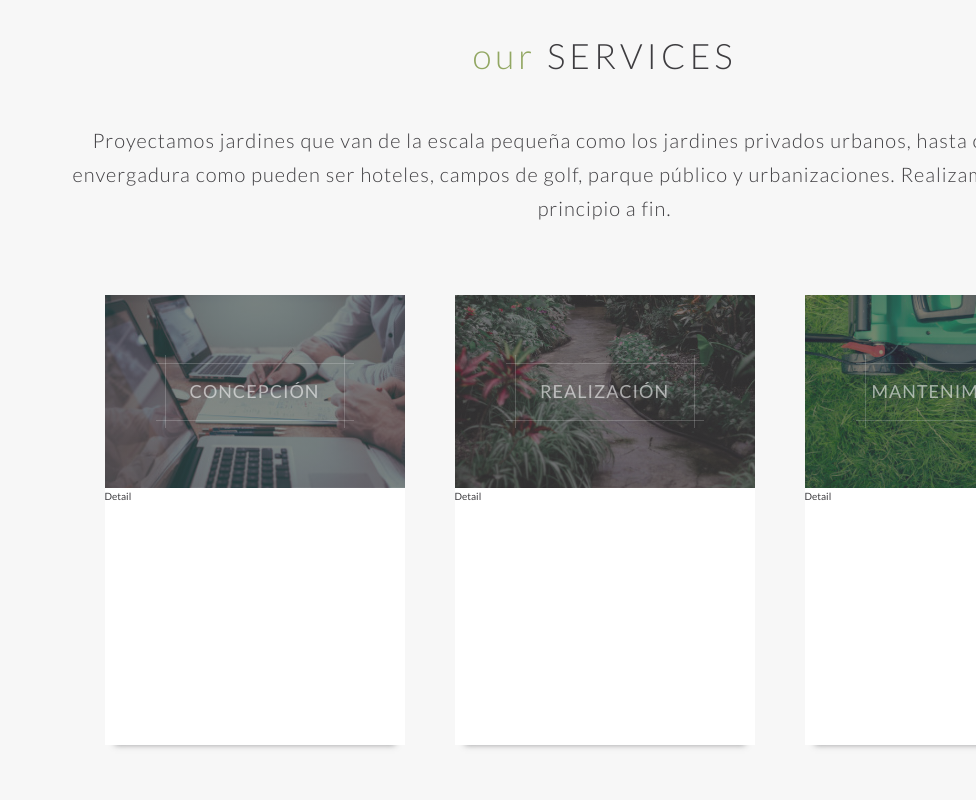
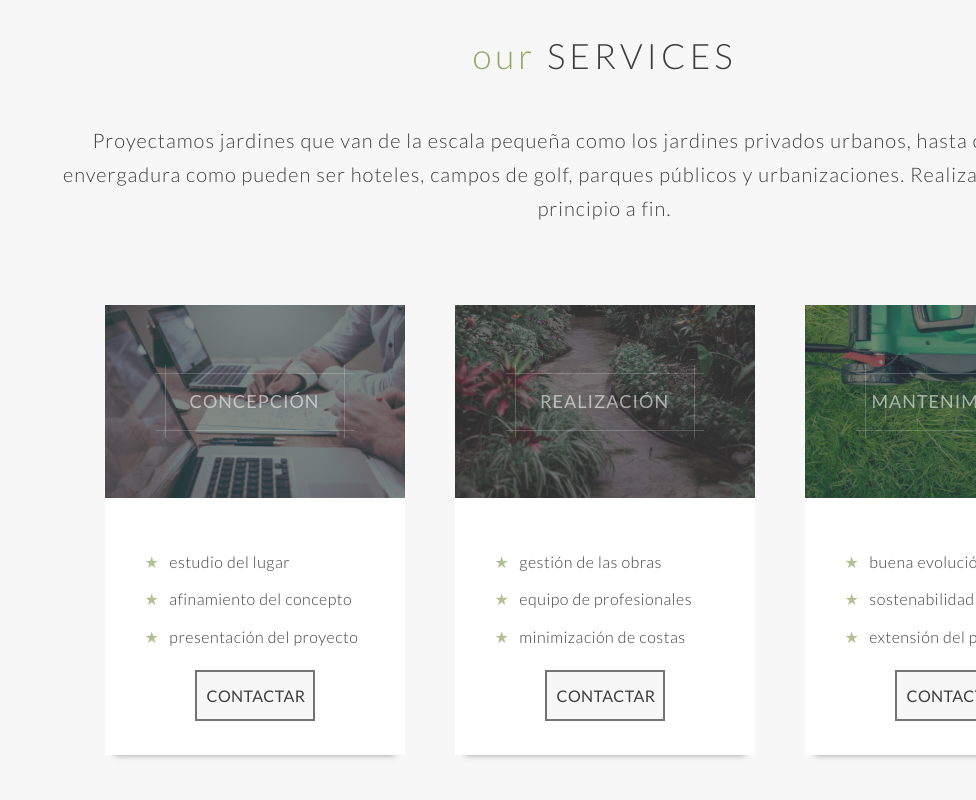
Before and after one commit to Code-Institute-Submissions/rumack-milestone-1, a website: page index.html in a window 1280 px wide. Shown: the part 2520-3320 px from the top of the page, without its empty margins (304-1280 px from the left). Drawn offline with Linux system fonts and the light colour scheme.

Commit message:
all sections completed

```diff
--- a/index.html
+++ b/index.html
@@ -40,9 +40,9 @@
                     </ul>
                     <div class="social header__social">
                         <ul class="social__list">
-                            <li class="social__item"><a href="#" class="social__link"><i class="fab fa-facebook-f social__icon"></i></a></li>
-                            <li class="social__item"><a href="#" class="social__link"><i class="fab fa-instagram social__icon"></i></a></li>
-                            <li class="social__item"><a href="#" class="social__link"><i class="fab fa-linkedin-in social__icon header__social-icon"></i></a></li>
+                            <li class="social__item"><a href="https://www.facebook.com" target="_blank" class="social__link"><i class="fab fa-facebook-f social__icon"></i></a></li>
+                            <li class="social__item"><a href="https://www.instagram.com" target="_blank" class="social__link"><i class="fab fa-instagram social__icon"></i></a></li>
+                            <li class="social__item"><a href="https://www.linkedin.com" target="_blank" class="social__link"><i class="fab fa-linkedin-in social__icon header__social-icon"></i></a></li>
                         </ul>
                     </div>
                 </nav>
@@ -146,7 +146,7 @@
             <section class="services" id="services">
                 <div class="services__intro">
                     <h2 class="heading--secondary"><span>Our</span> Services</h2>
-                    <h3 class="heading--tertiary">Proyectamos jardines que van de la escala pequeña como los jardines privados urbanos, hasta obras de mayor envergadura como pueden ser hoteles, campos de golf, parque público y urbanizaciones. Realizamos la obra desde principio a fin.</h3>
+                    <h3 class="heading--tertiary">Proyectamos jardines que van de la escala pequeña como los jardines privados urbanos, hasta obras de mayor envergadura como pueden ser hoteles, campos de golf, parques públicos y urbanizaciones. Realizamos la obra desde principio a fin.</h3>
                 </div>
                 <div class="services__content">
                     <div class="services__card">
@@ -161,7 +161,12 @@
                             </div>
                         </div>
                         <div class="services__card-detail">
-                            Detail
+                            <ul class="services__list">
+                                <li class="services__item">estudio del lugar</li>
+                                <li class="services__item">afinamiento del concepto</li>
+                                <li class="services__item">presentación del proyecto</li>
+                            </ul>
+                            <a href="#contact" class="services__link">Contactar</a>
                         </div>
                     </div>
                     <div class="services__card">
@@ -176,7 +181,12 @@
                             </div>
                         </div>
                         <div class="services__card-detail">
-                            Detail
+                            <ul class="services__list">
+                                <li class="services__item">gestión de las obras</li>
+                                <li class="services__item">equipo de profesionales</li>
+                                <li class="services__item">minimización de costas</li>
+                            </ul>
+                            <a href="#contact" class="services__link">Contactar</a>
                         </div>
                     </div>
                     <div class="services__card">
@@ -191,7 +201,12 @@
                             </div>
                         </div>
                         <div class="services__card-detail">
-                            Detail
+                            <ul class="services__list">
+                                <li class="services__item">buena evolución del jardin</li>
+                                <li class="services__item">sostenabilidad</li>
+                                <li class="services__item">extensión del proyecto</li>
+                            </ul>
+                            <a href="#contact" class="services__link">Contactar</a>
                         </div>
                     </div>
                 </div>
@@ -229,7 +244,7 @@
 
             <section class="portfolio" id="portfolio">
                 <div class="portfolio__intro">
-                    <h2 class="heading--secondary"><span>my</span> portfolio</h2>
+                    <h2 class="heading--secondary"><span>Our</span> Portfolio</h2>
                     <h3 class="heading--tertiary">See some examples of my work in the gallery below.</h3>
                 </div>
                 <div class="portfolio__gallery gallery">
@@ -248,7 +263,7 @@
 
             <section class="contact" id="contact">
                 <div class="contact__intro">
-                    <h2 class="heading--secondary">Contact <span>me</span></h2>
+                    <h2 class="heading--secondary">Contact <span>Us</span></h2>
                     <h3 class="heading--tertiary">Please don't hesitate to get in contact if you'd like to know more about my work or if you'd like some advice about a project of your own.</h4>
                 </div>
                 <div class="social contact__social">
--- a/sass/base/_base.scss
+++ b/sass/base/_base.scss
@@ -21,7 +21,7 @@ body {
     color: $color-black;
 }
 
-[required] {               // In Firefox, this removes the red box-shadow from required inputs
+[required] {               // In Firefox, this removes the red box-shadow from inputs with 'required' attribute
     box-shadow: none;
 }
 
--- /dev/null
+++ b/sass/components/_buttons.scss
@@ -0,0 +1,16 @@
+.btn {
+	background-color: $color-white;
+	border: 1px solid $color-black;
+	color: $color-black;
+	text-transform: uppercase;
+	text-decoration: none;
+	padding: 1rem;
+	margin: 2rem auto;
+	display: block;
+	transition: all .3s;
+
+	&:hover {
+		background-color: $color-black;
+		color: $color-white;
+	}
+}
--- a/sass/layout/_contact.scss
+++ b/sass/layout/_contact.scss
@@ -75,6 +75,8 @@
                 }
 
                 & input[type=submit] {
+                    text-transform: uppercase;
+                    font-size: 1.6rem;
                     cursor: pointer;
                     transition: all .2s;
 
--- a/sass/layout/_design.scss
+++ b/sass/layout/_design.scss
@@ -89,7 +89,7 @@
     }
 
     &__paragraph {
-
+        font-size: 1.6rem;
     }
 
     &__paragraph:not(last-child) {
--- a/sass/layout/_portfolio.scss
+++ b/sass/layout/_portfolio.scss
@@ -8,8 +8,6 @@
 
     &__intro {
         width: 60%;
-        opacity: 0;
-        animation: fade-in 1.5s linear 2s forwards;
         grid-column: 2 / span 1;
         grid-row: 1 / span 1;
 
@@ -20,6 +18,8 @@
 
     &__gallery {
         //width: 80%;
+        opacity: 0;
+        animation: fade-in 1.5s linear 2s forwards;
         grid-column: 2 / span 1;
         grid-row: 2 / span 1;
 
--- a/sass/layout/_services.scss
+++ b/sass/layout/_services.scss
@@ -3,9 +3,9 @@
 	grid-template-columns: minmax(5rem, .5fr) 9fr minmax(5rem, .5fr);
     grid-template-rows: repeat(2, auto);
     justify-items: center;
-    row-gap: 7rem;
+    row-gap: 8rem;
     background-color: $color-white;
-    padding-bottom: 25rem;
+    padding-bottom: 12rem;
 
     &__intro {
     	grid-row: 1 / span 1;
@@ -136,4 +136,55 @@
 	  	}
 
     }
+
+    &__list {
+    	list-style: none;
+    }
+
+    &__item {
+    	font-size: 1.6rem;
+    	padding-top: 1rem;
+    	padding-left: 4rem;
+    	letter-spacing: .5px;
+    	font-weight: 300;
+
+    }
+
+    &__item:first-child {
+    	padding-top: 5rem;
+    }
+
+    &__item::before {
+    	content: "\2605";
+    	color: rgba($color-primary, .7);
+    	padding-right: 1rem;
+    	font-weight: lighter;
+    }
+
+    & a[class="services__link"]:link,
+    & a[class="services__link"]:visited {
+    	background-color: $color-white;
+		border: 2px solid rgba($color-black, .7);
+		width: 40%;
+		color: $color-black;
+		font-size: 1.6rem;
+		letter-spacing: .4px;
+		text-transform: uppercase;
+		text-decoration: none;
+		padding: 1rem;
+		margin: 2rem auto;
+		display: block;
+		transition: all .3s;
+
+		&:hover {
+			background-color: rgba($color-black, .6);
+			color: $color-white;
+		}
+    }
+
 }
+
+.services__link:link,
+.services__link:visited {
+
+}
--- a/sass/root.scss
+++ b/sass/root.scss
@@ -5,6 +5,7 @@
 @import "base/base";
 @import "base/utilities";
 
+@import "components/buttons";
 @import "components/gallery";
 @import "components/social";
 
```
Also changed, not shown: css/style.css.
